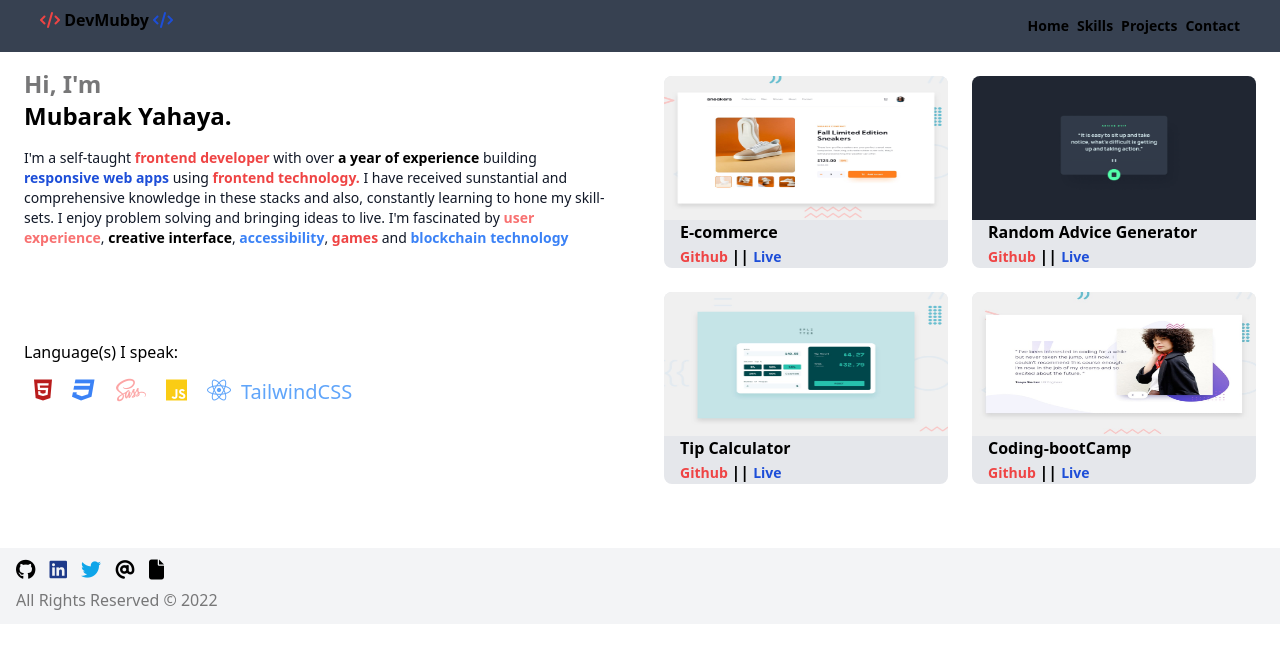
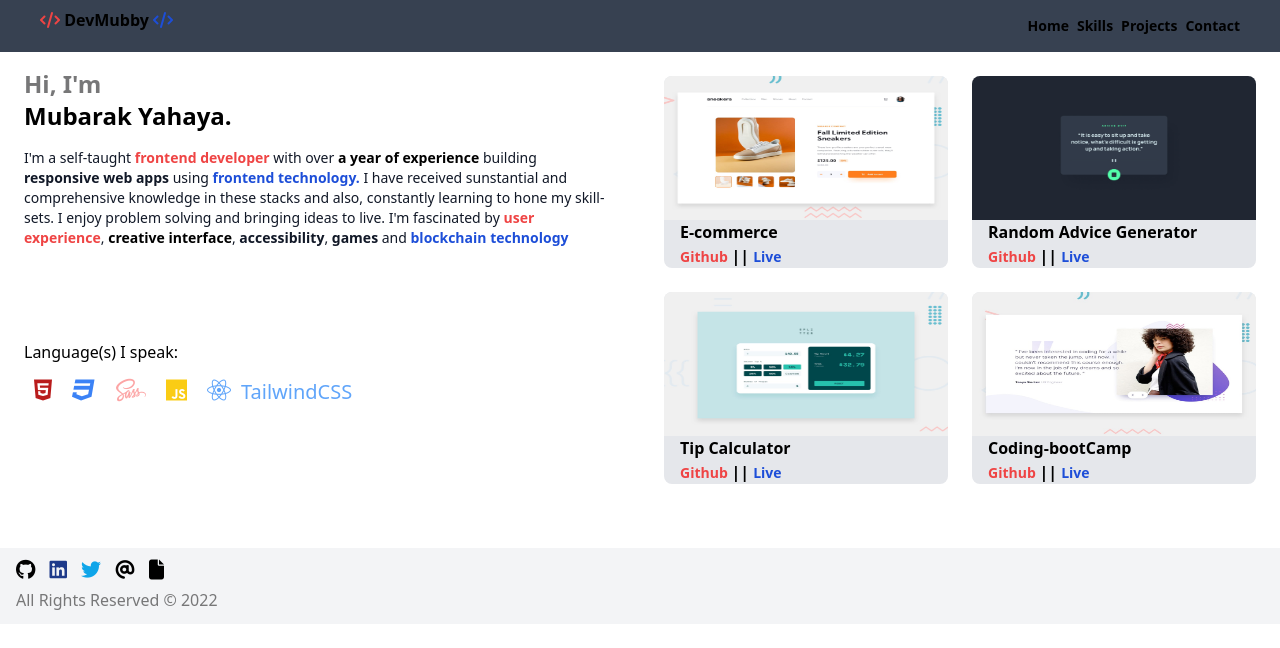
Before and after one commit to lilmubby/my-portfolio, a React (Vite) app: page / in a window 1280 px wide. Shown: the top 648 px of the page. Built offline with nearby package versions, Linux system fonts and the light colour scheme.

Commit message:
reduce font colors in about section

```diff
--- a/src/components/About.jsx
+++ b/src/components/About.jsx
@@ -15,17 +15,17 @@ function About() {
         I'm a self-taught
         <span className="text-red-500 font-bold" > frontend developer</span> with over
         <span className="text-black font-bold" > a year of experience</span> building
-        <span className="text-blue-700 font-extrabold" > responsive web apps</span> using
-        <span className="text-red-500 font-bold" > frontend technology. </span>
+        <span className="text-blue-00 font-bold" > responsive web apps</span> using
+        <span className="text-blue-700 font-bold" > frontend technology. </span>
         I have received sunstantial and comprehensive knowledge
         in these stacks and also,
         constantly learning to hone my skill-sets. I enjoy problem solving and bringing ideas
         to live. I'm fascinated by
-        <span className="text-red-400 font-bold" > user experience</span>,
+        <span className="text-red-500 font-bold" > user experience</span>,
         <span className="text-black font-bold" > creative interface</span>,
-        <span className="text-blue-500 font-bold" > accessibility</span>,
-        <span className="text-red-500 font-bold" > games </span> and
-        <span className="text-blue-500 font-bold" > blockchain technology</span>
+        <span className="text-blue-00 font-bold" > accessibility</span>,
+        <span className="text-red-00 font-bold" > games </span> and
+        <span className="text-blue-700 font-bold" > blockchain technology</span>
       </p>
     </section>
   )
```
